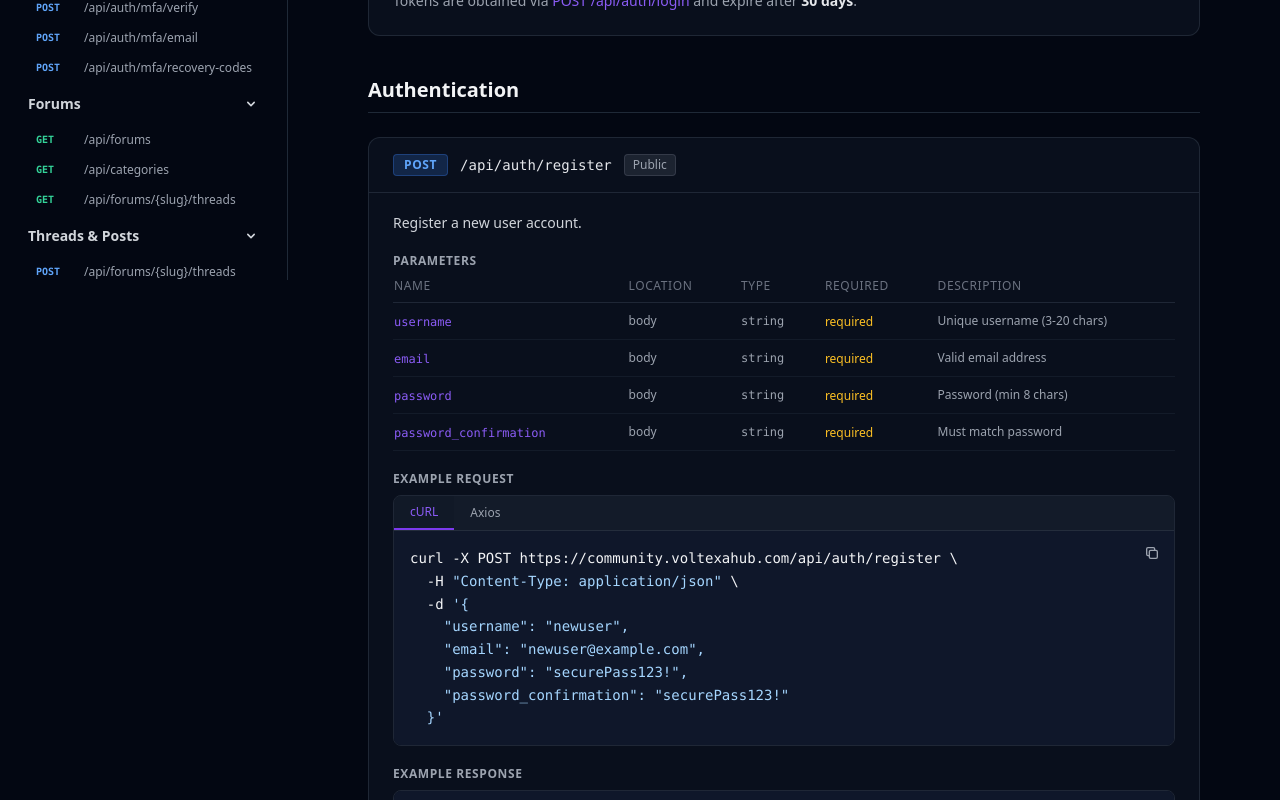
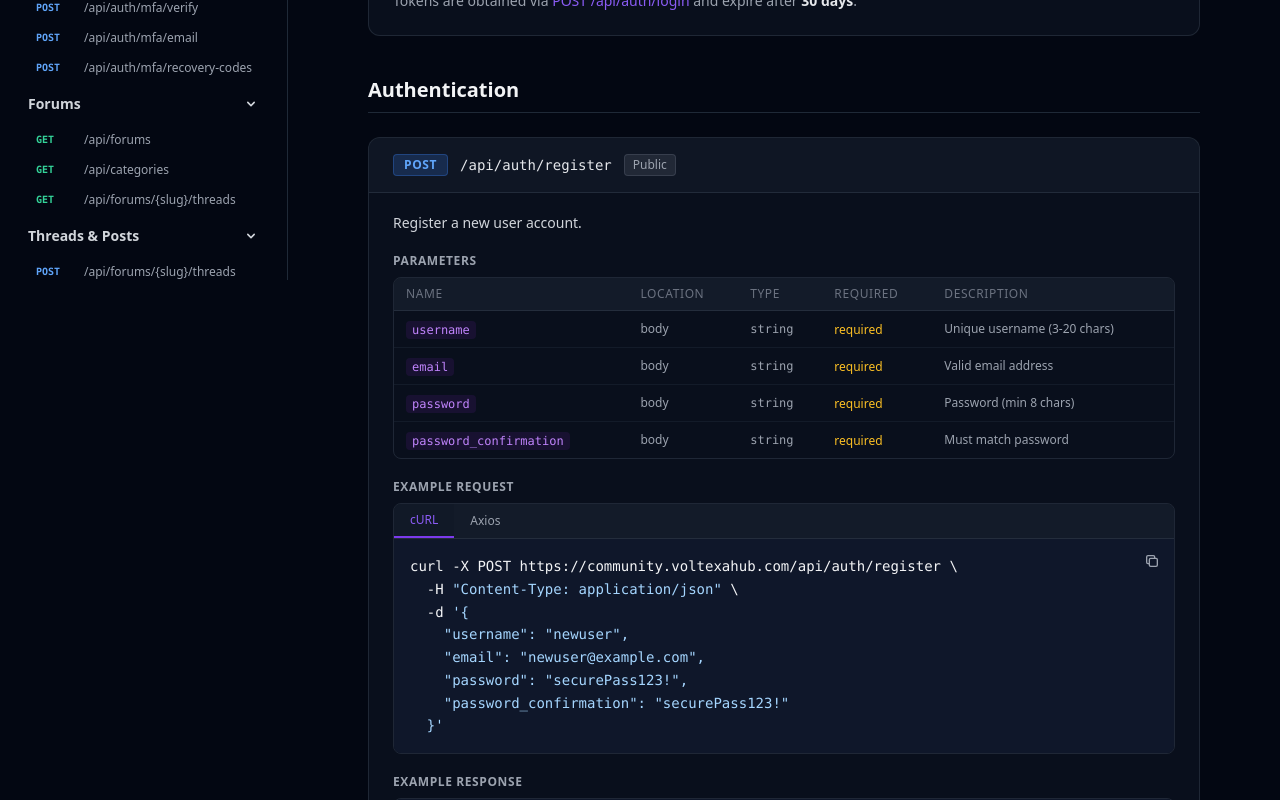
Before and after one commit to VoltexaHub/voltexahub-api, a Vue app: page / in a window 1280 px wide. Shown: the part 520-1320 px from the top of the page. Built offline with nearby package versions, Linux system fonts and the light colour scheme.

Commit message:
fix: light mode card styles, persist dark/light preference to localStorage

```diff
--- a/src/App.vue
+++ b/src/App.vue
@@ -94,12 +94,15 @@ import { endpointGroups } from './data/endpoints.js'
 import SidebarNav from './components/SidebarNav.vue'
 import EndpointCard from './components/EndpointCard.vue'
 
-const isDark = ref(true)
+const isDark = ref(localStorage.getItem('api-theme') !== 'light')
 const search = ref('')
 
-// Apply dark class to <html> so Tailwind dark mode works
+// Apply dark class to <html> + persist preference
 onMounted(() => document.documentElement.classList.toggle('dark', isDark.value))
-watch(isDark, val => document.documentElement.classList.toggle('dark', val))
+watch(isDark, val => {
+  document.documentElement.classList.toggle('dark', val)
+  localStorage.setItem('api-theme', val ? 'dark' : 'light')
+})
 const sidebarOpen = ref(false)
 
 const filteredGroups = computed(() => {
--- a/src/components/EndpointCard.vue
+++ b/src/components/EndpointCard.vue
@@ -1,40 +1,40 @@
 <template>
-  <div :id="endpoint.id" class="scroll-mt-20 border border-gray-700/50 rounded-xl bg-gray-900/50 overflow-hidden">
+  <div :id="endpoint.id" class="scroll-mt-20 border border-gray-200 dark:border-gray-700/50 rounded-xl bg-white dark:bg-gray-900/50 overflow-hidden shadow-sm dark:shadow-none">
     <!-- Header -->
-    <div class="px-6 py-4 border-b border-gray-700/50 flex flex-wrap items-center gap-3">
+    <div class="px-6 py-4 border-b border-gray-200 dark:border-gray-700/50 flex flex-wrap items-center gap-3 bg-gray-50 dark:bg-gray-800/30">
       <MethodBadge :method="endpoint.method" />
-      <code class="text-sm font-mono text-gray-200">{{ endpoint.path }}</code>
+      <code class="text-sm font-mono text-gray-700 dark:text-gray-200">{{ endpoint.path }}</code>
       <AuthBadge :required="endpoint.auth" />
     </div>
 
     <!-- Body -->
     <div class="px-6 py-5 space-y-5">
-      <p class="text-gray-300 text-sm">{{ endpoint.description }}</p>
+      <p class="text-gray-600 dark:text-gray-300 text-sm">{{ endpoint.description }}</p>
 
       <!-- Params Table -->
       <div v-if="endpoint.params && endpoint.params.length > 0">
-        <h4 class="text-xs font-semibold uppercase tracking-wider text-gray-400 mb-2">Parameters</h4>
-        <div class="overflow-x-auto">
+        <h4 class="text-xs font-semibold uppercase tracking-wider text-gray-400 dark:text-gray-400 mb-2">Parameters</h4>
+        <div class="overflow-x-auto rounded-lg border border-gray-200 dark:border-gray-700/50">
           <table class="w-full text-sm">
             <thead>
-              <tr class="text-left text-xs uppercase tracking-wider text-gray-500 border-b border-gray-700/50">
-                <th class="pb-2 pr-4 font-medium">Name</th>
-                <th class="pb-2 pr-4 font-medium">Location</th>
-                <th class="pb-2 pr-4 font-medium">Type</th>
-                <th class="pb-2 pr-4 font-medium">Required</th>
-                <th class="pb-2 font-medium">Description</th>
+              <tr class="text-left text-xs uppercase tracking-wider text-gray-500 border-b border-gray-200 dark:border-gray-700/50 bg-gray-50 dark:bg-gray-800/50">
+                <th class="pb-2 pt-2 px-3 font-medium">Name</th>
+                <th class="pb-2 pt-2 px-3 font-medium">Location</th>
+                <th class="pb-2 pt-2 px-3 font-medium">Type</th>
+                <th class="pb-2 pt-2 px-3 font-medium">Required</th>
+                <th class="pb-2 pt-2 px-3 font-medium">Description</th>
               </tr>
             </thead>
             <tbody>
-              <tr v-for="param in endpoint.params" :key="param.name" class="border-b border-gray-800/50">
-                <td class="py-2 pr-4"><code class="text-accent-light text-xs">{{ param.name }}</code></td>
-                <td class="py-2 pr-4 text-gray-400 text-xs">{{ param.location }}</td>
-                <td class="py-2 pr-4 text-gray-400 text-xs font-mono">{{ param.type }}</td>
-                <td class="py-2 pr-4">
-                  <span v-if="param.required" class="text-amber-400 text-xs font-medium">required</span>
-                  <span v-else class="text-gray-500 text-xs">optional</span>
+              <tr v-for="param in endpoint.params" :key="param.name" class="border-b border-gray-100 dark:border-gray-800/50 last:border-0">
+                <td class="py-2 px-3"><code class="text-purple-600 dark:text-purple-400 text-xs bg-purple-50 dark:bg-purple-900/20 px-1.5 py-0.5 rounded">{{ param.name }}</code></td>
+                <td class="py-2 px-3 text-gray-500 dark:text-gray-400 text-xs">{{ param.location }}</td>
+                <td class="py-2 px-3 text-gray-500 dark:text-gray-400 text-xs font-mono">{{ param.type }}</td>
+                <td class="py-2 px-3">
+                  <span v-if="param.required" class="text-amber-600 dark:text-amber-400 text-xs font-medium">required</span>
+                  <span v-else class="text-gray-400 dark:text-gray-500 text-xs">optional</span>
                 </td>
-                <td class="py-2 text-gray-400 text-xs">{{ param.description }}</td>
+                <td class="py-2 px-3 text-gray-500 dark:text-gray-400 text-xs">{{ param.description }}</td>
               </tr>
             </tbody>
           </table>
@@ -43,21 +43,21 @@
 
       <!-- Request Example -->
       <div>
-        <h4 class="text-xs font-semibold uppercase tracking-wider text-gray-400 mb-2">Example Request</h4>
+        <h4 class="text-xs font-semibold uppercase tracking-wider text-gray-400 dark:text-gray-400 mb-2">Example Request</h4>
         <CodeBlock :code="endpoint.exampleRequest" />
       </div>
 
       <!-- Response Example -->
       <div>
-        <h4 class="text-xs font-semibold uppercase tracking-wider text-gray-400 mb-2">Example Response</h4>
-        <div class="relative rounded-lg overflow-hidden border border-gray-700/50">
+        <h4 class="text-xs font-semibold uppercase tracking-wider text-gray-400 dark:text-gray-400 mb-2">Example Response</h4>
+        <div class="relative rounded-lg overflow-hidden border border-gray-200 dark:border-gray-700/50">
           <button
             @click="copyResponse"
-            class="absolute top-2 right-2 p-1.5 rounded text-gray-400 hover:text-white hover:bg-gray-700 transition-colors"
+            class="absolute top-2 right-2 p-1.5 rounded text-gray-400 hover:text-gray-600 dark:hover:text-white hover:bg-gray-100 dark:hover:bg-gray-700 transition-colors"
             :title="copiedRes ? 'Copied!' : 'Copy'"
           >
             <svg v-if="!copiedRes" class="w-4 h-4" fill="none" stroke="currentColor" viewBox="0 0 24 24"><path stroke-linecap="round" stroke-linejoin="round" stroke-width="2" d="M8 16H6a2 2 0 01-2-2V6a2 2 0 012-2h8a2 2 0 012 2v2m-6 12h8a2 2 0 002-2v-8a2 2 0 00-2-2h-8a2 2 0 00-2 2v8a2 2 0 002 2z" /></svg>
-            <svg v-else class="w-4 h-4 text-emerald-400" fill="none" stroke="currentColor" viewBox="0 0 24 24"><path stroke-linecap="round" stroke-linejoin="round" stroke-width="2" d="M5 13l4 4L19 7" /></svg>
+            <svg v-else class="w-4 h-4 text-emerald-500" fill="none" stroke="currentColor" viewBox="0 0 24 24"><path stroke-linecap="round" stroke-linejoin="round" stroke-width="2" d="M5 13l4 4L19 7" /></svg>
           </button>
           <pre class="p-4 overflow-x-auto text-sm leading-relaxed" style="background: #0f172a"><code class="language-json" v-html="highlightedResponse"></code></pre>
         </div>
```
